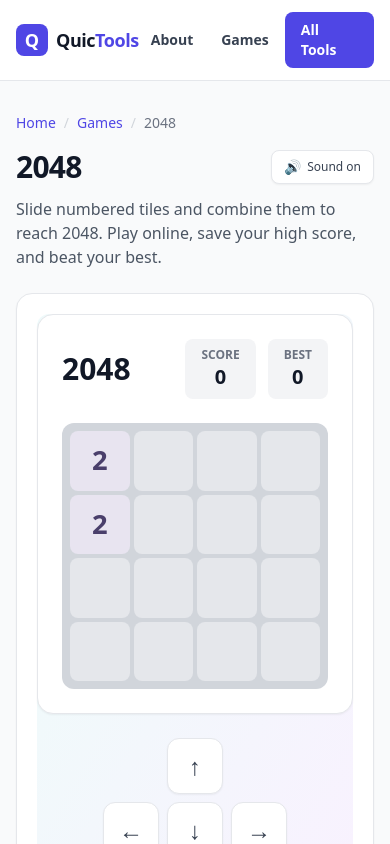
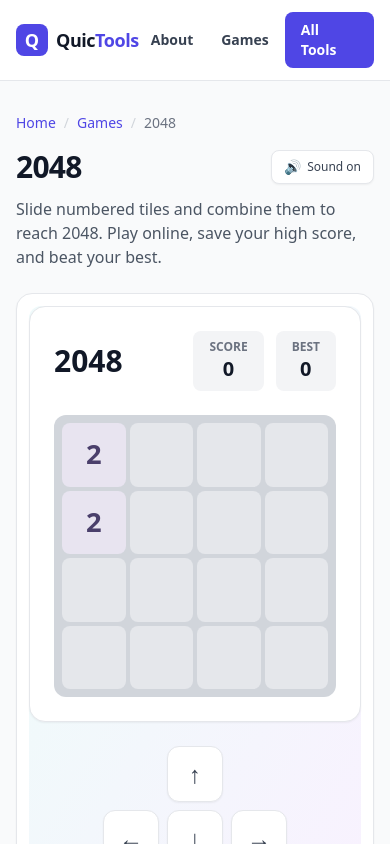
Before and after one commit to thiyo12/ai-website-for-revenue-, a Next.js app: page /2048 in a window 390 px wide. Shown: the top 844 px of the page. Built offline with nearby package versions, Linux system fonts and the light colour scheme; no server answers.

Commit message:
Give mobile games adequate usable width

```diff
--- a/components/GameLayout.tsx
+++ b/components/GameLayout.tsx
@@ -42,7 +42,7 @@ export default function GameLayout({
       </header>
 
 
-      <div className="rounded-2xl border border-gray-200 bg-white p-5 shadow-sm sm:p-8">
+      <div className="rounded-2xl border border-gray-200 bg-white p-3 shadow-sm sm:p-8">
         {children}
       </div>
 
```
